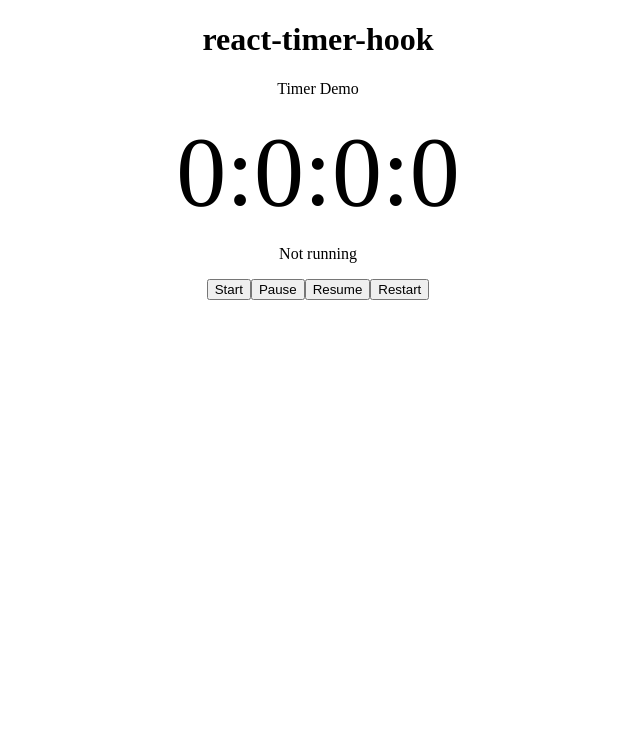
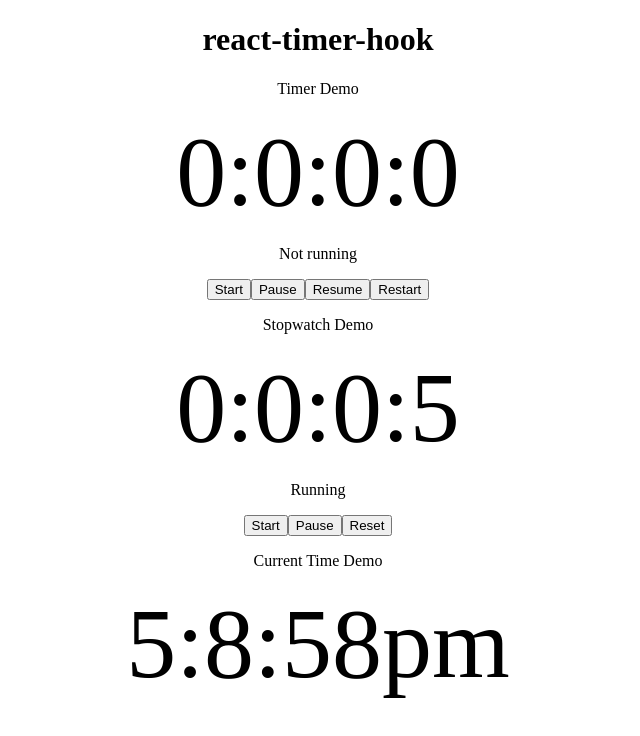
Before and after one commit to amrlabib/react-timer-hook, a React app: page / in a window 1280 px wide. Shown: the top 736 px of the page, without its empty margins (322-962 px from the left). Built offline with nearby package versions, Linux system fonts and the light colour scheme; the HTML template or start-up script is replaced by a standard one.

Commit message:
demo components

```diff
--- a/demo/App.js
+++ b/demo/App.js
@@ -1,46 +1,8 @@
 import React from 'react';
-import { useTimer } from '../src/index';
+import UseTimerDemo from './components/UseTimerDemo';
+import UseStopwatchDemo from './components/UseStopwatchDemo';
+import UseTimeDemo from './components/UseTimeDemo';
 
-
-function MyTimer({ expiryTimestamp }) {
-  const {
-    seconds,
-    minutes,
-    hours,
-    days,
-    isRunning,
-    start,
-    pause,
-    resume,
-    restart,
-  } = useTimer({ expiryTimestamp, onExpire: () => console.warn('onExpire called') });
-
-
-  return (
-    <div style={{ textAlign: 'center' }}>
-      <h1>react-timer-hook </h1>
-      <p>Timer Demo</p>
-      <div style={{ fontSize: '100px' }}>
-        <span>{days}</span>:<span>{hours}</span>:<span>{minutes}</span>:<span>{seconds}</span>
-      </div>
-      <p>{isRunning ? 'Running' : 'Not running'}</p>
-      <button type="button" onClick={start}>Start</button>
-      <button type="button" onClick={pause}>Pause</button>
-      <button type="button" onClick={resume}>Resume</button>
-      <button
-        type="button"
-        onClick={() => {
-          // Restarts to 5 minutes timer
-          const time = new Date();
-          time.setSeconds(time.getSeconds() + 300);
-          restart(time);
-        }}
-      >
-        Restart
-      </button>
-    </div>
-  );
-}
 
 export default function App() {
   const time = new Date();
@@ -48,7 +10,9 @@ export default function App() {
   time.setMilliseconds(time.getMilliseconds() + 100); // 6.5 seconds timer
   return (
     <div>
-      <MyTimer expiryTimestamp={time} />
+      <UseTimerDemo expiryTimestamp={time} />
+      <UseStopwatchDemo />
+      <UseTimeDemo />
     </div>
   );
 }
--- /dev/null
+++ b/demo/components/UseStopwatchDemo.js
@@ -0,0 +1,29 @@
+import React from 'react';
+import { useStopwatch } from '../../src/index';
+
+export default function UseStopwatchDemo() {
+  const {
+    seconds,
+    minutes,
+    hours,
+    days,
+    isRunning,
+    start,
+    pause,
+    reset,
+  } = useStopwatch({ autoStart: true });
+
+
+  return (
+    <div style={{textAlign: 'center'}}>
+      <p>Stopwatch Demo</p>
+      <div style={{fontSize: '100px'}}>
+        <span>{days}</span>:<span>{hours}</span>:<span>{minutes}</span>:<span>{seconds}</span>
+      </div>
+      <p>{isRunning ? 'Running' : 'Not running'}</p>
+      <button onClick={start}>Start</button>
+      <button onClick={pause}>Pause</button>
+      <button onClick={reset}>Reset</button>
+    </div>
+  );
+}
--- /dev/null
+++ b/demo/components/UseTimeDemo.js
@@ -0,0 +1,20 @@
+import React from 'react';
+import { useTime } from '../../src/index';
+
+export default function UseTimeDemo() {
+  const {
+    seconds,
+    minutes,
+    hours,
+    ampm,
+  } = useTime({ format: '12-hour'});
+
+  return (
+    <div style={{textAlign: 'center'}}>
+      <p>Current Time Demo</p>
+      <div style={{fontSize: '100px'}}>
+        <span>{hours}</span>:<span>{minutes}</span>:<span>{seconds}</span><span>{ampm}</span>
+      </div>
+    </div>
+  );
+}
--- /dev/null
+++ b/demo/components/UseTimerDemo.js
@@ -0,0 +1,42 @@
+import React from 'react';
+import { useTimer } from '../../src/index';
+
+export default function UseTimerDemo({ expiryTimestamp }) {
+  const {
+    seconds,
+    minutes,
+    hours,
+    days,
+    isRunning,
+    start,
+    pause,
+    resume,
+    restart,
+  } = useTimer({ expiryTimestamp, onExpire: () => console.warn('onExpire called') });
+
+
+  return (
+    <div style={{ textAlign: 'center' }}>
+      <h1>react-timer-hook </h1>
+      <p>Timer Demo</p>
+      <div style={{ fontSize: '100px' }}>
+        <span>{days}</span>:<span>{hours}</span>:<span>{minutes}</span>:<span>{seconds}</span>
+      </div>
+      <p>{isRunning ? 'Running' : 'Not running'}</p>
+      <button type="button" onClick={start}>Start</button>
+      <button type="button" onClick={pause}>Pause</button>
+      <button type="button" onClick={resume}>Resume</button>
+      <button
+        type="button"
+        onClick={() => {
+          // Restarts to 5 minutes timer
+          const time = new Date();
+          time.setSeconds(time.getSeconds() + 300);
+          restart(time);
+        }}
+      >
+        Restart
+      </button>
+    </div>
+  );
+}
```
Also changed, not shown: 1 other file (tests, documents, lock files or other folders).
